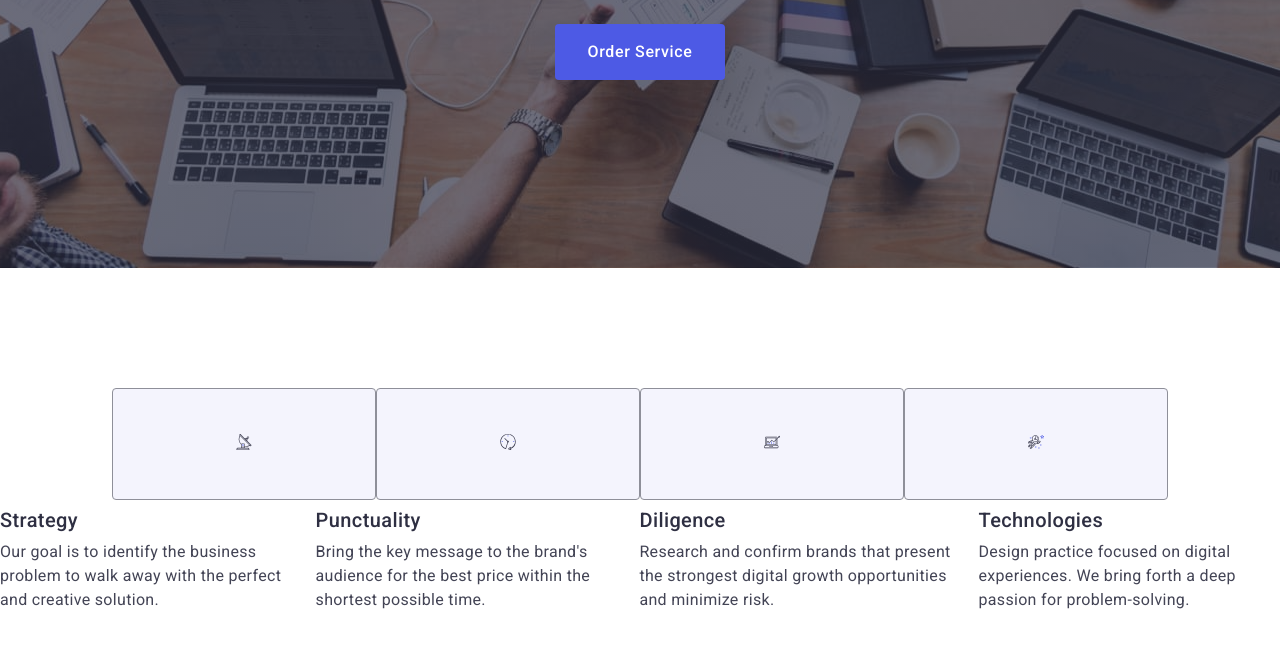
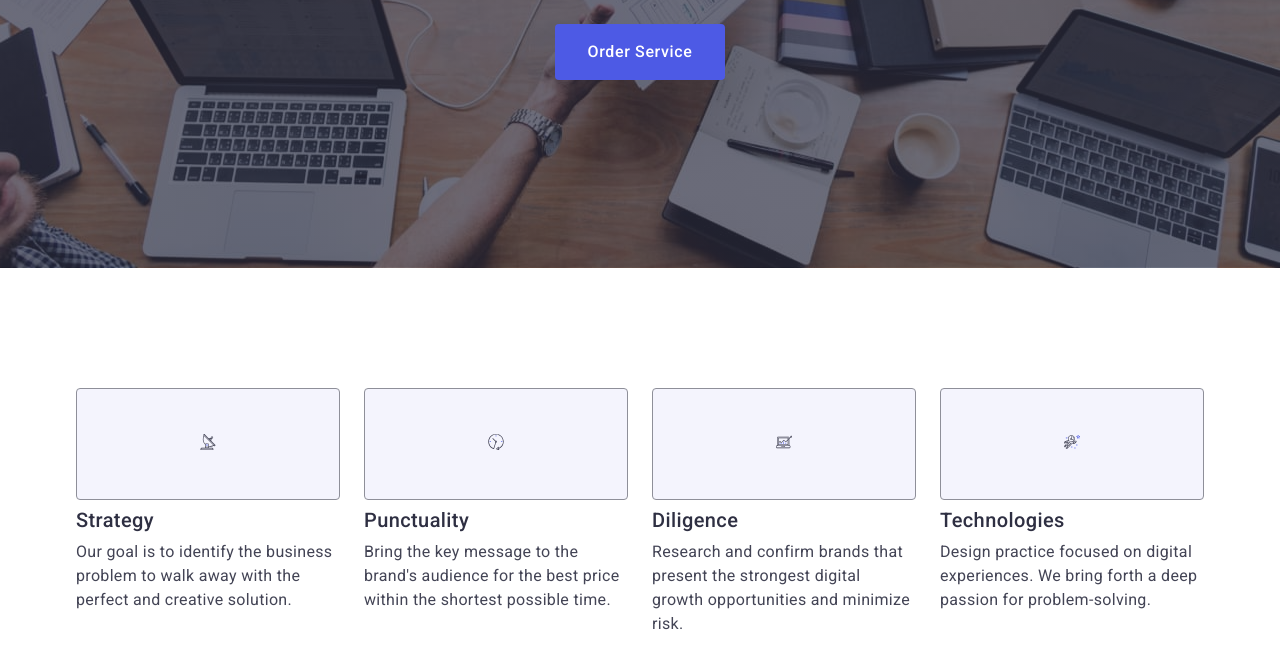
Before and after one commit to AnnaRossova82/goit-markup-hw-04, a plain HTML site: page index.html in a window 1280 px wide. Shown: the part 405-1074 px from the top of the page. Drawn offline with nearby package versions, Linux system fonts and the light colour scheme.

Commit message:
10th of 4

```diff
--- a/css/styles.css
+++ b/css/styles.css
@@ -302,18 +302,6 @@ button {
 
 /* ============== SECTION ADVANTAGES second section ============== */
 
-.links-pictures {
-  display: flex;
-  align-items: center;
-  justify-content: center;
-}
-
-.icons-for-links {
-  display: flex;
-  align-items: center;
-  justify-content: center;
-}
-
 .icon-cover {
   border-radius: 4px;
   border: 1px solid #8e8f99;
@@ -374,6 +362,7 @@ button {
   display: flex;
   justify-content: center;
   transition: background-color 250ms cubic-bezier(0.4, 0, 0.2, 1);
+  gap: 24px;
 }
 
 .social-list-link {
@@ -387,8 +376,8 @@ button {
   transition: background-color 250ms cubic-bezier(0.4, 0, 0.2, 1);
 }
 
-.social-list-link:hover,
-.social-list-link:focus {
+.social-list-item:hover,
+.social-list-item:focus {
   background-color: #404bbf;
 }
 
--- a/index.html
+++ b/index.html
@@ -72,8 +72,8 @@
         <div class="container">
           <h2 hidden class="visually-hidden">advantages</h2>
 
-          <ul class="icons-for-links list">
-            <li class="links-pictures">
+          <ul class="advantages-list list">
+            <li class="advantages-list-items">
               <div class="icon-cover">
                 <a href="" class="advantages-list-link">
                   <svg class="social-list-icon" width="64" height="64">
@@ -81,39 +81,6 @@
                   </svg>
                 </a>
               </div>
-            </li>
-            <li class="pictures">
-              <div class="icon-cover">
-                <a href="" class="advantages-list-link">
-                  <svg class="social-list-icon" width="64" height="64">
-                    <use href="./images/icons.svg#icon-clock"></use>
-                  </svg>
-                </a>
-              </div>
-            </li>
-            <li class="pictures">
-              <div class="icon-cover">
-                <a href="" class="advantages-list-link">
-                  <svg class="social-list-icon" width="64" height="64">
-                    <use href="./images/icons.svg#icon-diagram"></use>
-                  </svg>
-                </a>
-              </div>
-            </li>
-
-            <li class="pictures">
-              <div class="icon-cover">
-              <a href="" class="advantages-list-link">
-                <svg class="social-list-icon" width="64" height="64">
-                  <use href="./images/icons.svg#icon-astronaut"></use>
-                </svg>
-              </a>
-            </li>
-            </div>
-          </ul>
-
-          <ul class="advantages-list list">
-            <li class="advantages-list-items">
               <h3 class="advantages-name">Strategy</h3>
               <p class="adventages-description">
                 Our goal is to identify the business problem to walk away with
@@ -122,6 +89,13 @@
             </li>
 
             <li class="advantages-list-items">
+              <div class="icon-cover">
+                <a href="" class="advantages-list-link">
+                  <svg class="social-list-icon" width="64" height="64">
+                    <use href="./images/icons.svg#icon-clock"></use>
+                  </svg>
+                </a>
+              </div>
               <h3 class="advantages-name">Punctuality</h3>
               <p class="adventages-description">
                 Bring the key message to the brand's audience for the best price
@@ -130,6 +104,13 @@
             </li>
 
             <li class="advantages-list-items">
+              <div class="icon-cover">
+                <a href="" class="advantages-list-link">
+                  <svg class="social-list-icon" width="64" height="64">
+                    <use href="./images/icons.svg#icon-diagram"></use>
+                  </svg>
+                </a>
+              </div>
               <h3 class="advantages-name">Diligence</h3>
               <p class="adventages-description">
                 Research and confirm brands that present the strongest digital
@@ -138,6 +119,13 @@
             </li>
 
             <li class="advantages-list-items">
+              <div class="icon-cover">
+                <a href="" class="advantages-list-link">
+                  <svg class="social-list-icon" width="64" height="64">
+                    <use href="./images/icons.svg#icon-astronaut"></use>
+                  </svg>
+                </a>
+              </div>
               <h3 class="advantages-name">Technologies</h3>
               <p class="adventages-description">
                 Design practice focused on digital experiences. We bring forth a
```
